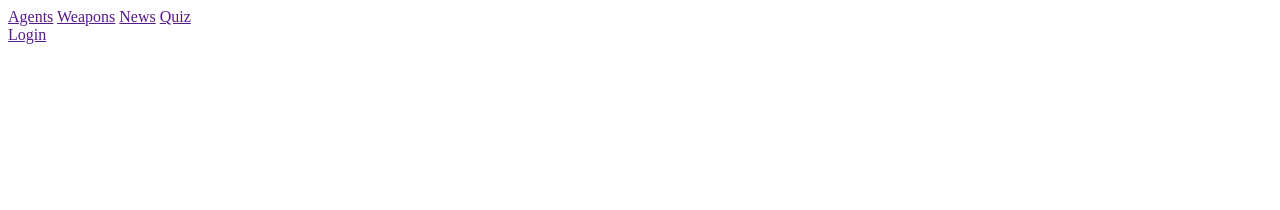
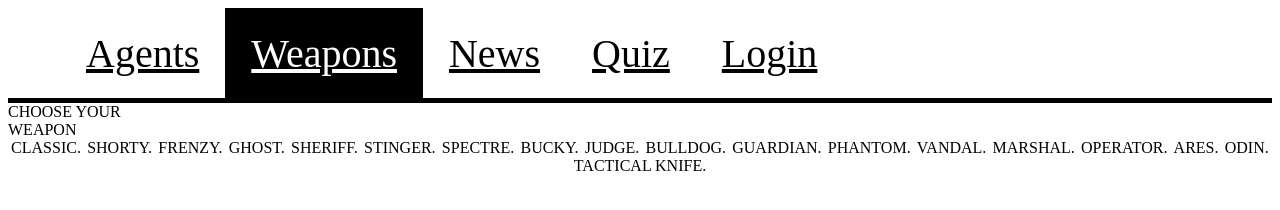
Before and after one commit to njosiahk/Assignment2, a plain HTML site: page arsenal.html in a window 1280 px wide. Drawn offline with Linux system fonts and the light colour scheme.

Commit message:
added arsenal list

```diff
--- a/arsenal.css
+++ b/arsenal.css
@@ -0,0 +1,36 @@
+/*Navbar CSS*/
+.navbar {
+  background-color: white;
+  overflow: hidden;
+  border-bottom: solid black 5px;
+  padding-bottom: 0px;
+  height: 90px;
+}
+
+.navbar a {
+  display: flex;
+  float: left;
+  color: black;
+  padding: 22px 26px;
+  font-size: 40px;
+}
+.navbar .active {
+  background-color: black;
+  color: white;
+}
+
+/*Header Text*/
+.header {
+  background-color: white;
+  color: black;
+}
+
+/*Weapon Navbar CSS*/
+
+/*Weapon Flexbox CSS*/
+.weapon-flex {
+  display: flex;
+  flex-wrap: wrap;
+  justify-content: space-around;
+  align-items: center;
+}
--- a/arsenal.html
+++ b/arsenal.html
@@ -4,27 +4,47 @@
     <meta charset="UTF-8" />
     <meta http-equiv="X-UA-Compatible" content="IE=edge" />
     <meta name="viewport" content="width=device-width, initial-scale=1.0" />
-    <link href="style.css" rel="stylesheet" type="text/css" />
-    <title>Document</title>
+    <link href="arsenal.css" rel="stylesheet" type="text/css" />
+    <title>VALORANT: Arsenal</title>
   </head>
   <body>
     <header class="navbar">
       <nav>
         <div id="nav1">
-          <a class="icon" href="index.html"></a>
           <a id="" href="index.html"></a>
         </div>
         <div id="nav2">
-          <a class="menu" href="">Agents</a>
-          <a class="menu" href="">Weapons</a>
-          <a class="menu" href="">News</a>
-          <a class="menu" href="">Quiz</a>
+          <a class="menu" href="agents.html">Agents</a>
+          <a class="menu active" href="arsenal.html">Weapons</a>
+          <a class="menu" href="news.html">News</a>
+          <a class="menu" href="quiz.html">Quiz</a>
         </div>
-        <div>
+        <div id="nav3">
           <a class="menu" href="">Login</a>
         </div>
       </nav>
     </header>
-    <div class="weapon-flex"></div>
+    <div class="header">CHOOSE YOUR</div>
+    <div class="header">WEAPON</div>
+    <div class="weapon-flex">
+      <div class="card sidearm">CLASSIC.</div>
+      <div class="card sidearm shotgun">SHORTY.</div>
+      <div class="card sidearm">FRENZY.</div>
+      <div class="card sidearm">GHOST.</div>
+      <div class="card sidearm">SHERIFF.</div>
+      <div class="card smg">STINGER.</div>
+      <div class="card smg">SPECTRE.</div>
+      <div class="card shotgun">BUCKY.</div>
+      <div class="card shotgun">JUDGE.</div>
+      <div class="card rifle">BULLDOG.</div>
+      <div class="card rifle">GUARDIAN.</div>
+      <div class="card rifle">PHANTOM.</div>
+      <div class="card rifle">VANDAL.</div>
+      <div class="card sniper">MARSHAL.</div>
+      <div class="card sniper">OPERATOR.</div>
+      <div class="card heavy">ARES.</div>
+      <div class="card heavy">ODIN.</div>
+      <div class="card melee">TACTICAL KNIFE.</div>
+    </div>
   </body>
 </html>
```
Also changed, not shown: Fonts/FontsFree-Net-Tungsten-Bold.ttf (added), Fonts/Valorant Font.ttf (added).
